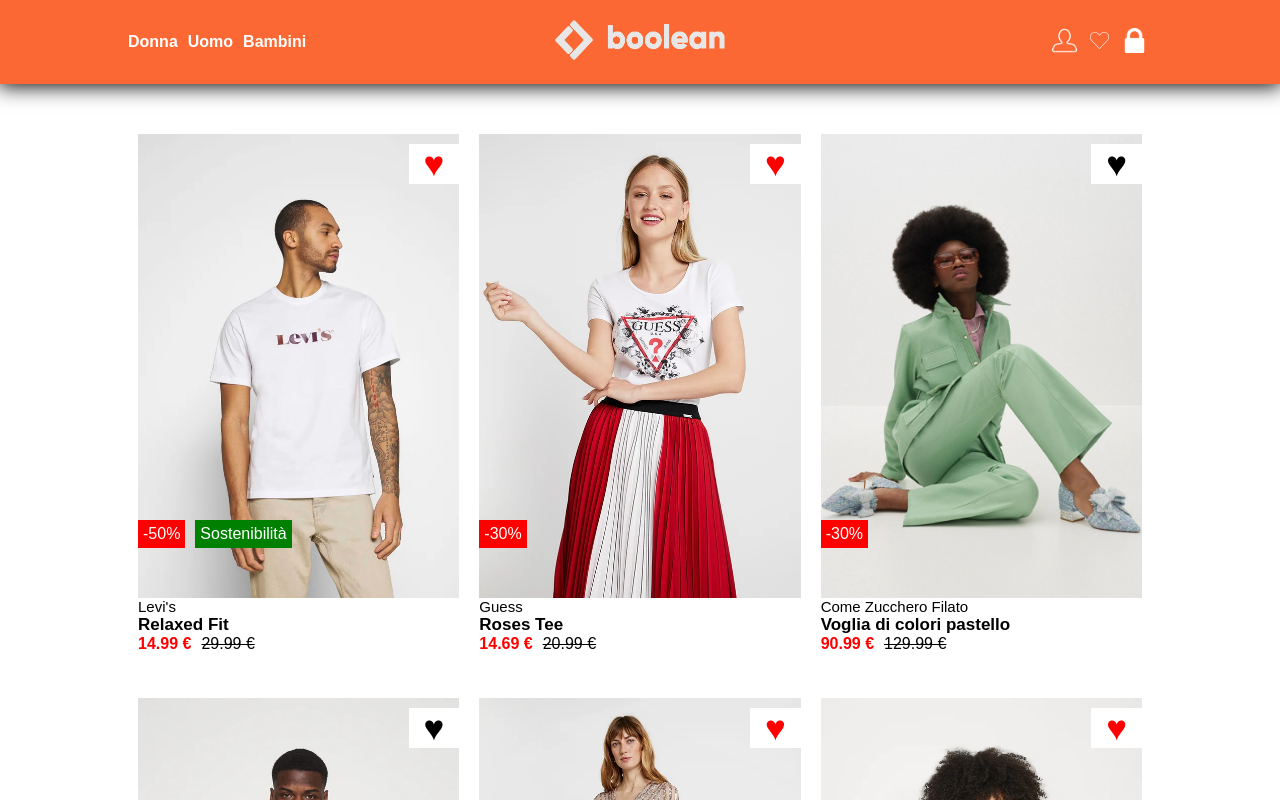
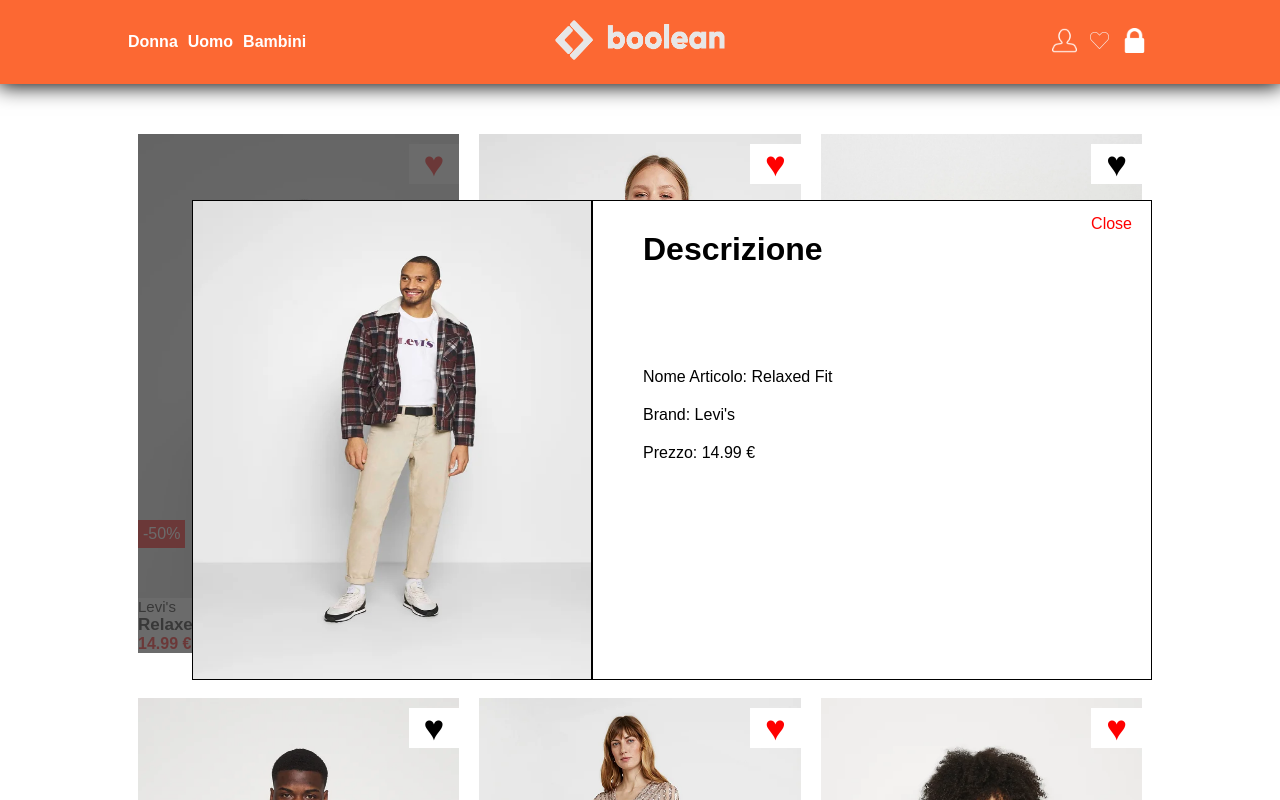
Before and after one commit to MarcoColloca/vite-boolando, a Vue app: page / in a window 1280 px wide. Both pictures are taken after a click on the element "Relaxed Fit". Shown: the top 800 px of the page. Built offline with nearby package versions, Linux system fonts and the light colour scheme; data requests are answered from the project's data file.

Commit message:
Feat → added ProductModal Component

```diff
--- a/src/components/single-components/CardBoolando.vue
+++ b/src/components/single-components/CardBoolando.vue
@@ -1,7 +1,12 @@
 <script>
     import { store } from '../../store'
+    import ProductModal from './ProductModal.vue';
 
     export default{
+        components:{
+            ProductModal,
+        },
+
         props: {
             cardImgSrc: String,
             cardHiddenImgSrc: String,
@@ -20,6 +25,8 @@
                 discount: '',
                 badge: '',
                 index: 0,
+                isOpen: false,
+
             }
         },
 
@@ -130,10 +137,20 @@
 
         <div class="card__description">
             <span class="card__description__brand">{{ cardBrand }}</span>
-            <span class="card__description__item" @click="$emit('showProduct')">{{ cardName }}</span>
+            <span class="card__description__item" @click="isOpen = true">{{ cardName }}</span>
             <span class="card__description__price">{{ discountPrice() }} &euro;</span>
             <span class="card__description__old-price" v-show="discountPrice() !== cardPrice">{{ cardPrice }} &euro;</span>
         </div>
+
+        <ProductModal
+         :open="this.isOpen"
+         :name="cardName"
+         :brand="cardBrand"
+         :price="discountPrice()"
+         :image="cardHiddenImgSrc"
+         @closeModal="this.isOpen = false"
+
+        ></ProductModal>
     </div>
 </template>
 
--- /dev/null
+++ b/src/components/single-components/ProductModal.vue
@@ -0,0 +1,124 @@
+<script>
+    export default{
+
+        props:{
+            open: {
+                type: Boolean,
+                default: false,
+            },
+
+            name: String,
+            brand: String,
+            price: [Number, String],
+            image: String,
+        },
+
+        data(){
+            return{
+                description: 'test modal'
+            }
+        },
+
+        methods:{
+            findImg(){
+                console.log()
+            },
+        }
+    }
+</script>
+
+
+
+<template>
+    <div v-if="open === true" class="product-modal">
+        <div class="modal-container">
+
+            <div class="modal-img">
+                <img :src="`/img/${image}`" alt="">
+            </div>
+
+            <div class="modal-description">
+                <h1>Descrizione</h1>
+                <p>Nome Articolo: {{ name }}</p>
+                <p>Brand: {{ brand }}</p>
+                <p>Prezzo: {{ price }} €</p>
+            </div>
+
+            <p
+             class="close-modal"
+             @click="$emit('closeModal')"
+            >
+                Close
+            </p>
+        </div>
+    </div>
+</template>
+
+
+
+<style lang="scss" scoped>
+    .product-modal{
+        position: absolute;
+        top: 0;
+        height: 100%;
+        width: 100%;
+        z-index: 999;
+        background-color: rgba(70, 70, 70, 0.8);
+        display: flex;
+    }
+
+    .modal-container{
+        position: fixed;
+        top: 25%;
+        left: 15%;
+        height: 60%;
+        aspect-ratio: 18/9;
+        background-color: white;
+        display: flex;
+    }
+
+    .modal-img{
+        border: 1px solid black;
+        width: 400px;
+        img{
+            width: 100%;
+            height: 100%;
+        }
+    }
+
+
+    .modal-description{
+        border: 1px solid black;
+        color: black;
+        padding-top: 30px;
+        padding-left: 50px;
+        height: 100%;
+        flex-grow: 1;
+            h1{
+                margin-bottom: 100px;
+            }
+
+            p{
+                margin-bottom: 20px;
+            }
+    }
+
+
+
+
+    .close-modal{
+        color: red;
+        position: absolute;
+        top: 15px;
+        right: 20px;
+        cursor: pointer;
+
+            &:hover{
+                text-decoration: underline;
+            }
+    }
+
+    .test{
+        color: red;
+    }
+</style>
```
